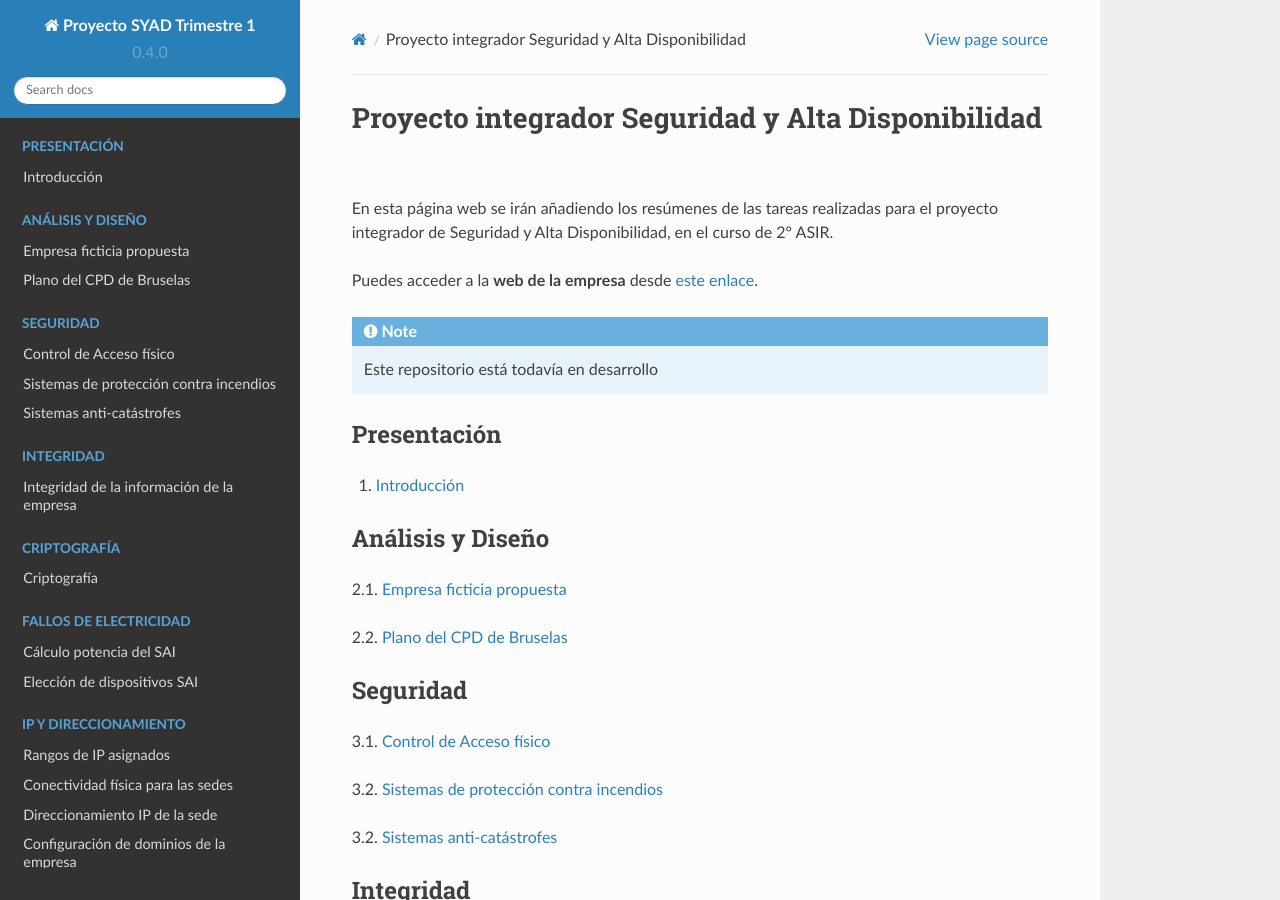
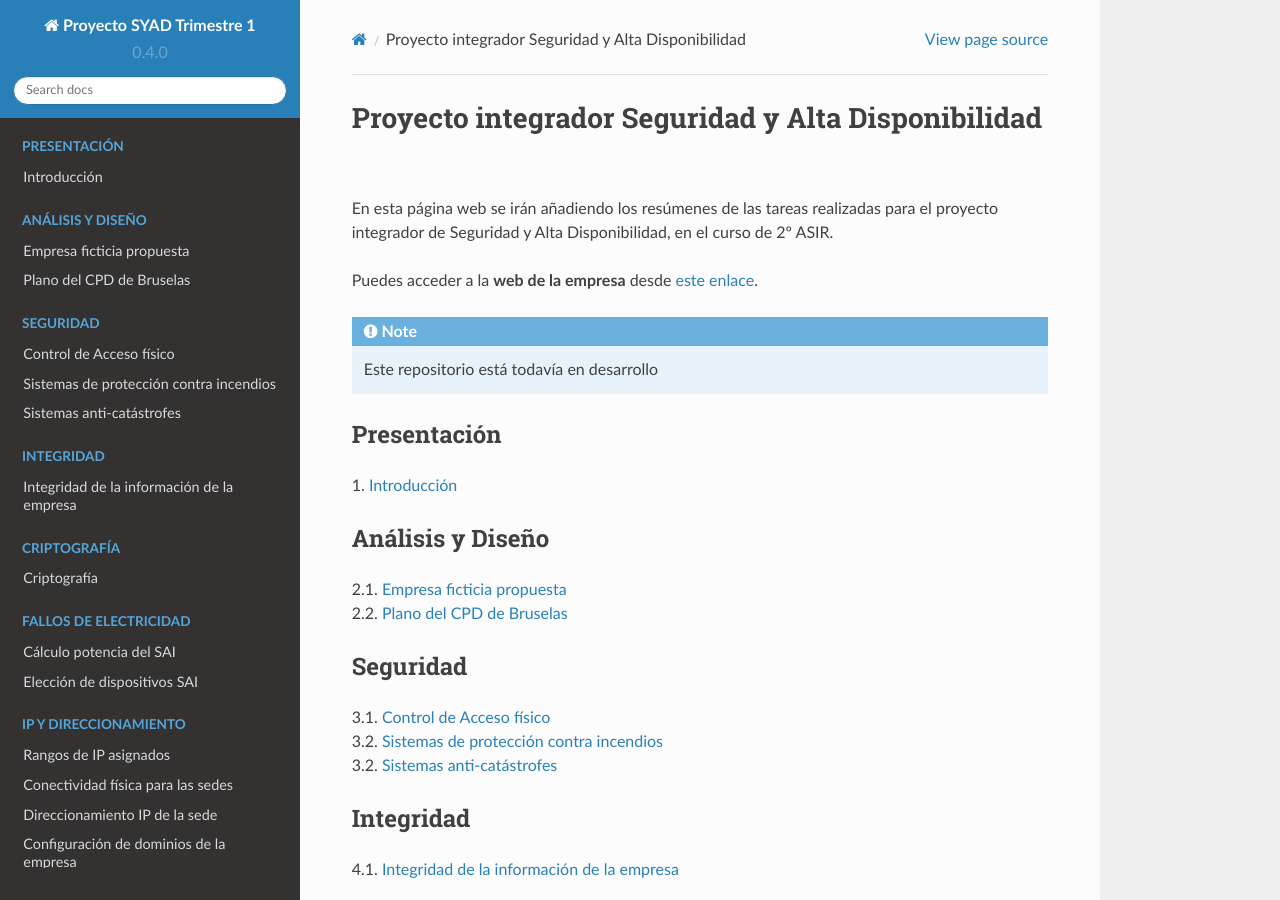
Before and after one commit to gonzaleztroyano/ASIR2-SYAD-P1, a Sphinx documentation site: the page built from docs/source/index.rst, in a window 1280 px wide and 900 px high. Built offline with Sphinx 7.4.7 and the Read the Docs theme 2.0.0, drawn with Linux system fonts in a browser that asks for light colours.

Commit message:
Arreglar index (line spacing) y añadir img raid win

```diff
--- a/docs/source/index.rst
+++ b/docs/source/index.rst
@@ -21,7 +21,7 @@ Presentación
 
    introducción
 
-1. :doc:`introducción`
+| 1. :doc:`introducción`
 
 Análisis y Diseño
 ------------------
@@ -34,9 +34,8 @@ Análisis y Diseño
    empresa-propuesta
    plano-cpd-bruselas
 
-2.1. :doc:`empresa-propuesta`
-
-2.2.  :doc:`plano-cpd-bruselas`
+| 2.1. :doc:`empresa-propuesta`
+| 2.2.  :doc:`plano-cpd-bruselas`
 
 
 Seguridad
@@ -51,11 +50,9 @@ Seguridad
    sistemas-anti-incendio
    seguridad-anti-catastrofes
 
-3.1. :doc:`control-de-acceso`
-
-3.2. :doc:`sistemas-anti-incendio`
-
-3.2. :doc:`seguridad-anti-catastrofes`
+| 3.1. :doc:`control-de-acceso`
+| 3.2. :doc:`sistemas-anti-incendio`
+| 3.2. :doc:`seguridad-anti-catastrofes`
 
 
 Integridad
@@ -68,7 +65,7 @@ Integridad
 
    integridad-de-la-informacion
 
-4.1. :doc:`integridad-de-la-informacion`
+| 4.1. :doc:`integridad-de-la-informacion`
 
 
 Criptografía
@@ -82,7 +79,7 @@ Criptografía
 
    criptografia
 
-5.1. :doc:`criptografia`
+| 5.1. :doc:`criptografia`
 
 
 Fallos de electricidad
@@ -96,9 +93,8 @@ Fallos de electricidad
    calculo-sai
    eleccion-sai
 
-6.1. :doc:`calculo-sai`
-
-6.2. :doc:`eleccion-sai`
+| 6.1. :doc:`calculo-sai`
+| 6.2. :doc:`eleccion-sai`
 
 IP y direccionamiento
 ---------------------
@@ -112,11 +108,9 @@ IP y direccionamiento
    direccionamiento-ip-sede
    configuracion-dominios
 
-7.1. :doc:`direccionamiento-ip-empresa`
-
-7.2. :doc:`direccionamiento-ip-sede`
-
-7.3. :doc:`configuracion-dominios`
+| 7.1. :doc:`direccionamiento-ip-empresa`
+| 7.2. :doc:`direccionamiento-ip-sede`
+| 7.3. :doc:`configuracion-dominios`
 
 
 Servicios y certificados
@@ -133,15 +127,11 @@ Servicios y certificados
    servicio/certificado-letsencrypt
    servidor-nas/importar-certificado
 
-8.1. :doc:`servicio/servidor-ssh`
-
-8.2. :doc:`servicio/servidor-web`
-
-8.3. :doc:`servicio/convertirnos-ac`
-
-8.4. :doc:`servicio/certificado-letsencrypt`
-
-8.5. :doc:`servidor-nas/importar-certificado`
+| 8.1. :doc:`servicio/servidor-ssh`
+| 8.2. :doc:`servicio/servidor-web`
+| 8.3. :doc:`servicio/convertirnos-ac`
+| 8.4. :doc:`servicio/certificado-letsencrypt`
+| 8.5. :doc:`servidor-nas/importar-certificado`
 
 Seguridad de la información
 ---------------------------
@@ -155,11 +145,9 @@ Seguridad de la información
    raid/raid-linux
    raid/recuperacion-info-linux
 
-9.1. :doc:`raid/raid-windows`
-
-9.2. :doc:`raid/raid-linux`
-
-9.3. :doc:`raid/recuperacion-info-linux`
+| 9.1. :doc:`raid/raid-windows`
+| 9.2. :doc:`raid/raid-linux`
+| 9.3. :doc:`raid/recuperacion-info-linux`
 
 
 Servidor NAS
```
Also changed, not shown: docs/source/raid/raid-windows.rst (+21 -16 lines), docs/.html_loom_template.txt.
